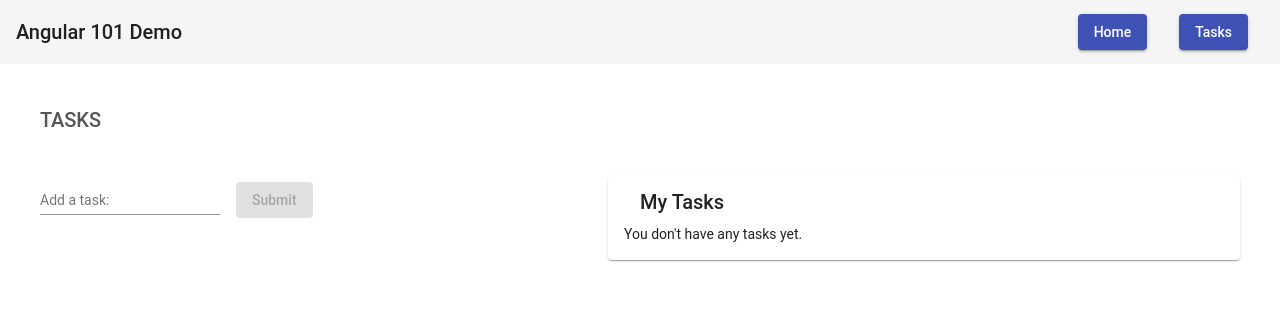
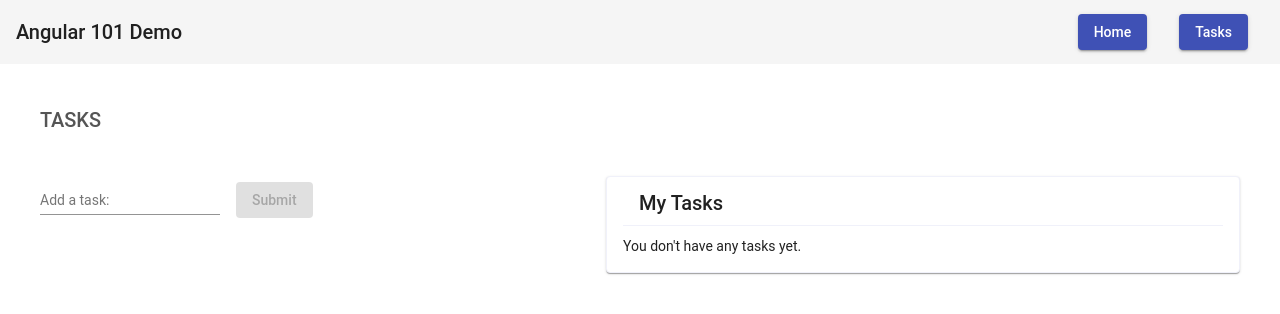
Before and after one commit to dotnetcanuck/angular-workshop, an Angular app: page /tasks in a window 1280 px wide. Shown: the top 314 px of the page. Built offline with nearby package versions, Linux system fonts and the light colour scheme.

Commit message:
adding more styles

```diff
--- a/src/app/components/task-list/task-list.component.css
+++ b/src/app/components/task-list/task-list.component.css
@@ -34,6 +34,12 @@ form {
 .mat-card {
   float: right;
   width: 50%;
+  border: 1px solid #f0f1fa;
+}
+
+.mat-card-header {
+  border-bottom: 1px solid #f0f1fa;
+  margin-bottom: 10px;
 }
 
 .cdk-drag-placeholder {
```
